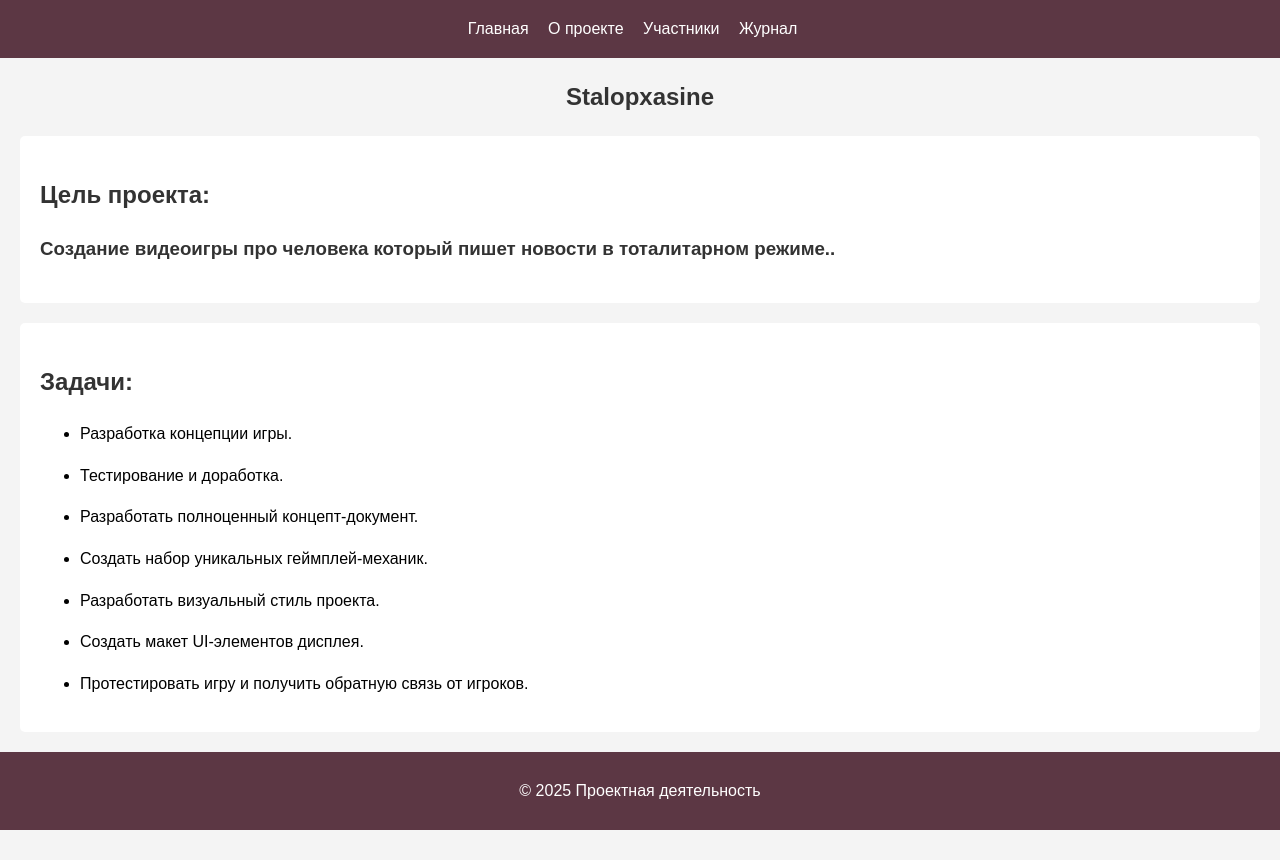
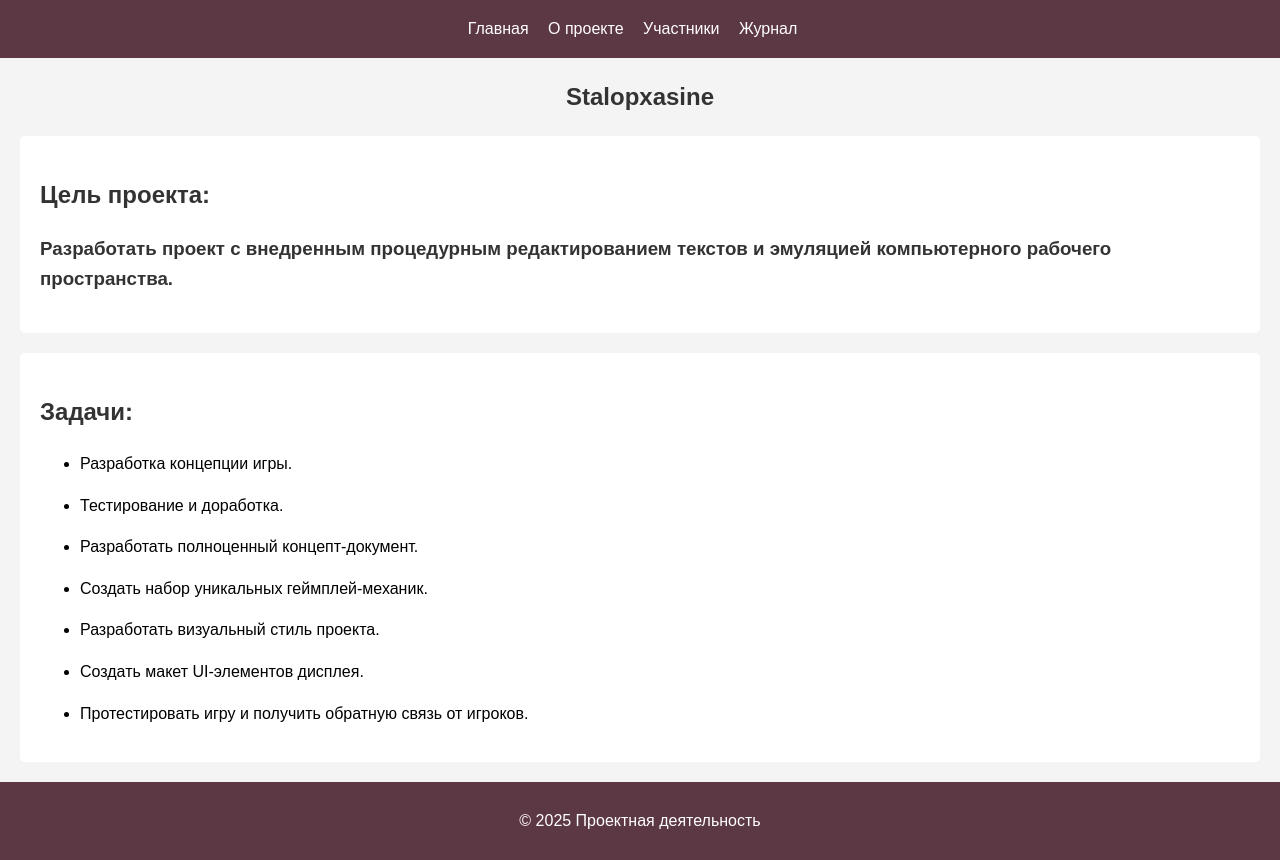
Before and after one commit to Animatioff/website, a plain HTML site: page site/about.html in a window 1280 px wide. Before the commit the page ends 830 px from the top, so only its background shows below. Drawn offline with Linux system fonts and the light colour scheme.

Commit message:
Readme 1.0

```diff
--- a/site/about.html
+++ b/site/about.html
@@ -20,7 +20,7 @@
     <center><h2>Stalopxasine</h2></center>
     <section>
         <h2>Цель проекта:</h2>
-        <h3>Создание видеоигры про человека который пишет новости в тоталитарном режиме..</h3>
+        <h3>Разработать проект с внедренным процедурным редактированием текстов и эмуляцией компьютерного рабочего пространства.</h3>
     </section>
     <section>
         <h2>Задачи:</h2>
```
Also changed, not shown: 1 other file.
